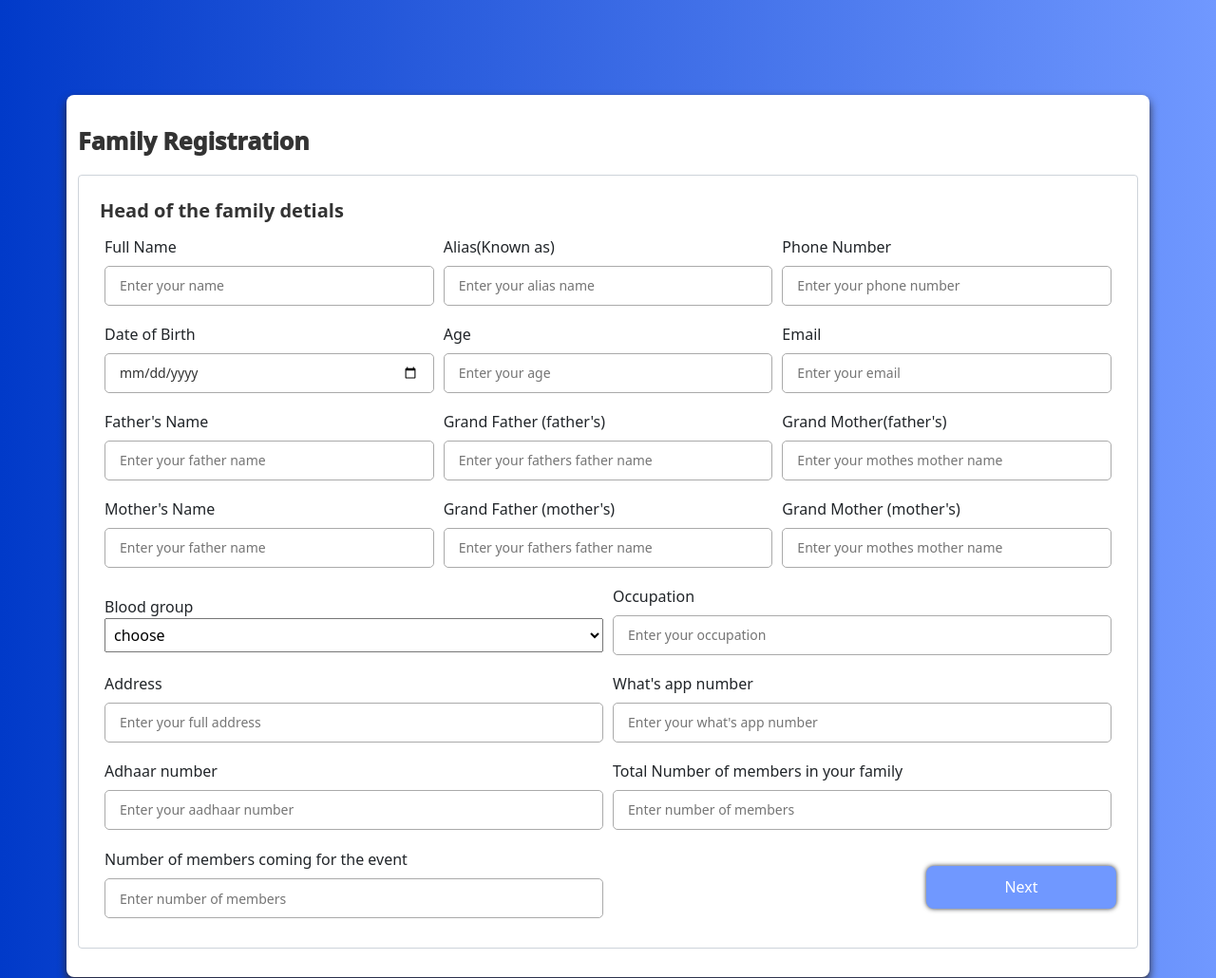
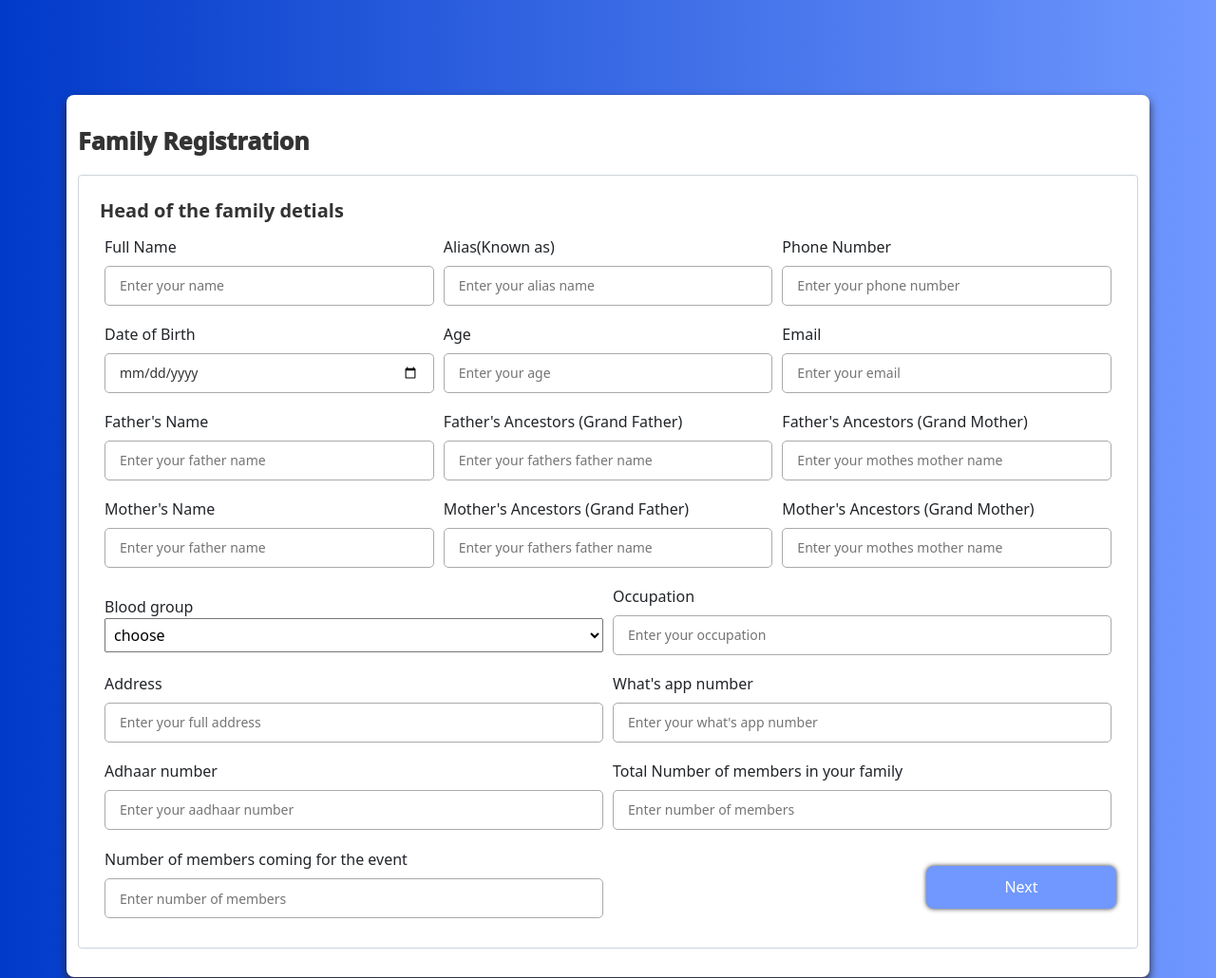
Before and after one commit to sanooft123/sanooft123.github.io, a plain HTML site: page familyreg.html in a window 1280 px wide. Shown: the top 1030 px of the page at 95% size. Drawn offline with nearby package versions, Linux system fonts and the light colour scheme.

Commit message:
name changed

```diff
--- a/familyreg.html
+++ b/familyreg.html
@@ -65,12 +65,12 @@
                         </div>
 
                         <div class="input-fields col-md-4">
-                            <label for="">Grand Father (father's)</label>
+                            <label for="">Father's Ancestors (Grand Father)</label>
                             <input class="fathersfathername" name="ffathername" type="text" placeholder="Enter your fathers father name" required>
                         </div>
 
                         <div class="input-fields col-md-4">
-                            <label for="">Grand Mother(father's)</label>
+                            <label for="">Father's Ancestors (Grand Mother)</label>
                             <input class="fathersmothername" name="fmothername" type="text" placeholder="Enter your mothes mother name" required>
                         </div>
 
@@ -81,12 +81,12 @@
                         </div>
 
                         <div class="input-fields col-md-4">
-                            <label for="">Grand Father (mother's)</label>
+                            <label for="">Mother's Ancestors (Grand Father)</label>
                             <input class="mothersfathername" name="mfathername" type="text" placeholder="Enter your fathers father name" required>
                         </div>
 
                         <div class="input-fields col-md-4">
-                            <label for="">Grand Mother (mother's)</label>
+                            <label for="">Mother's Ancestors (Grand Mother)</label>
                             <input class="mothersmothername" name="mmothername" type="text" placeholder="Enter your mothes mother name" required>
                         </div>
 
```
